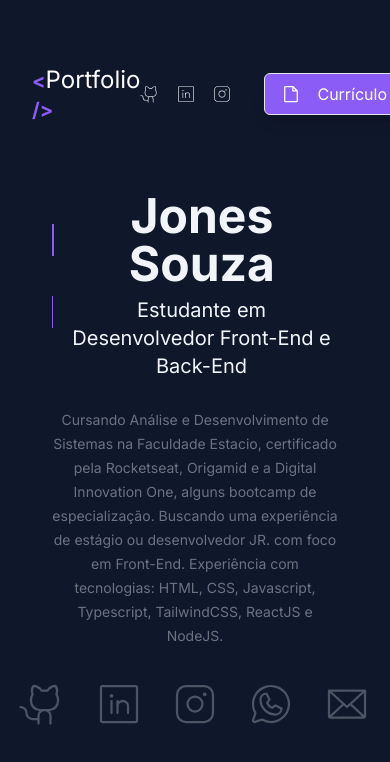
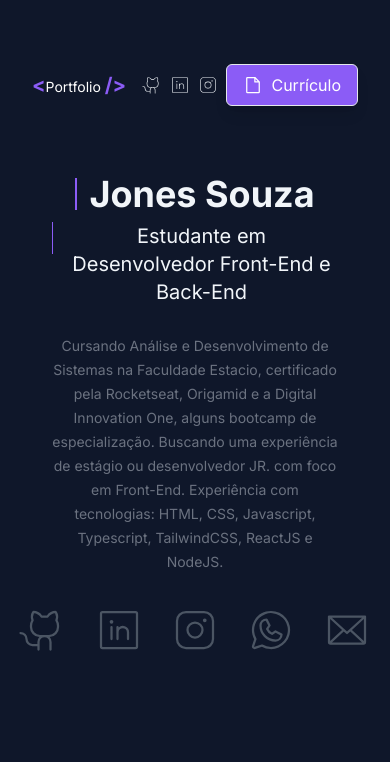
Before and after one commit to Jones-bass/portifoliosrjones, a Next.js app: page / in a window 390 px wide. Shown: the top 762 px of the page. Built offline with nearby package versions, Linux system fonts and the light colour scheme.

Commit message:
Ajuste Header

```diff
--- a/src/components/Info.tsx
+++ b/src/components/Info.tsx
@@ -11,7 +11,7 @@ export function Info({ UserName, Estudent, description }: SocialProps) {
   return (
     <div className="text-center p-5 sm:p-10">
       <>
-        <h2 className="font-bold text-center justify-center text-5xl flex items-center gap-3 before:w-0.5 before:h-8 before:bg-violet-500 before:flex">
+        <h2 className="font-bold text-center justify-center flex items-center gap-3 text-4xl sm:text-5xl before:w-0.5 before:h-8 before:bg-violet-500 before:flex">
           {UserName}
         </h2>
 
--- a/src/components/header.tsx
+++ b/src/components/header.tsx
@@ -7,13 +7,13 @@ export function Header() {
     <nav className="py-8 sm:py-8 mb-4 flex justify-between items-center">
       <span className="text-xl sm:text-2xl text-violet-500 hover:text-white font-bold">
         {'<'}
-        <strong className="text-white text-2xl hover:text-violet-500 cursor-pointer font-normal">
+        <strong className="text-white text-sm md:text-base lg:text-lg hover:text-violet-500 cursor-pointer font-normal">
           Portfolio {''}
         </strong>
         {'/>'}
       </span>
 
-      <ul className="flex items-center gap-4">
+      <ul className="flex items-center gap-2 md:gap-4">
         <li>
           <Link
             href="https://github.com/Jones-bass"
@@ -55,7 +55,7 @@ export function Header() {
         </li>
 
         <li className="text-white hover:text-violet-700">
-          <a className="bg-violet-500 px-4 sm:px-4 py-2 rounded-md ml-4 sm:ml-8 flex items-center gap-4 hover:border hover:border-dashed hover:border-violet-500 hover:bg-white hover:text-violet-700 shadow-lg border">
+          <a className="bg-violet-500 px-4 sm:px-4 py-2 rounded-md sm:ml-8 flex items-center gap-2 md:gap-4 hover:border hover:border-dashed hover:border-violet-500 hover:bg-white hover:text-violet-700 shadow-lg border">
             <File size={20} />
             Currículo
           </a>
```
